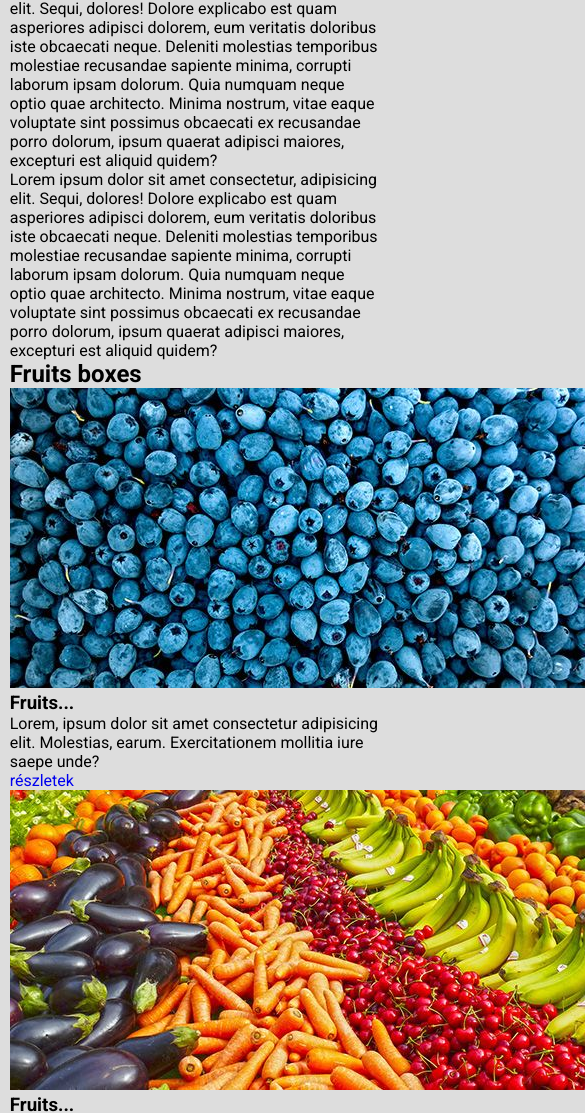
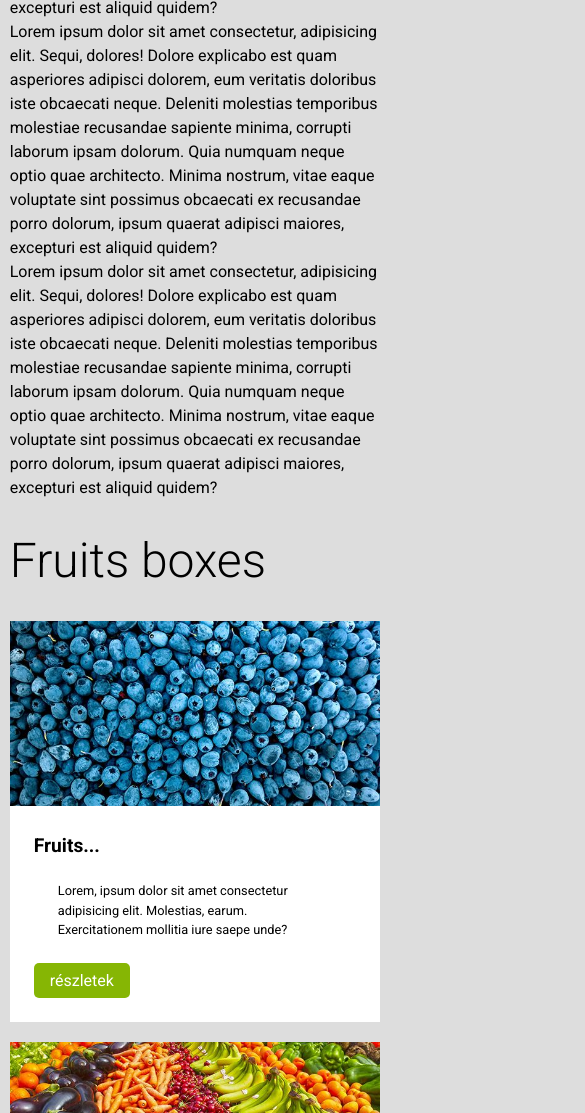
Before and after one commit to KisNorbi1985/20221112Fruit, a plain HTML site: page index.html in a window 390 px wide. Shown: the part 887-2000 px from the top of the page, 585 px wide, since content can reach past the window. Drawn offline with Linux system fonts and the light colour scheme.

Commit message:
mobile finish

```diff
--- a/css/style.css
+++ b/css/style.css
@@ -1,9 +1,8 @@
-@import url('https://fonts.googleapis.com/css2?family=Roboto:wght@400;700&display=swap');
+@import url('https://fonts.googleapis.com/css2?family=Roboto:wght@100;300;400;700&display=swap');
 *{
     box-sizing: border-box;
     padding: 0;
     margin: 0;
-    text-decoration: none;
     list-style:none;
 }
 html{
@@ -66,3 +65,57 @@ body{
 input[type="checkbox"]:checked ~.navigation li:not(:first-child){
     display: block;
 }
+#main{
+    margin-top: 2rem;
+}
+#main h1{
+    font-weight: 100;
+    font-size: 5rem;
+    margin-bottom: 2rem;
+}
+#main>img{
+    border-radius: 50%;
+    width: 50%;
+    margin: 0 auto;
+    display: block;
+    margin-bottom: 2rem;
+}
+#main>p{
+    line-height: 1.5;
+}
+#main h2{
+    font-size: 3rem;
+    font-weight: 300;
+    padding: 2rem 0;
+}
+#main #boxes{
+    display: grid;
+    grid-template-columns: 1fr;
+    grid-template-rows: auto;
+    gap: 20px 10px;
+}
+.box{
+    background-color: white;
+}
+.box img{
+    max-width: 100%;
+}
+.box .box-content{
+    padding: 1.5rem;
+}
+.box .box-content>h3{
+    font-size: 1.2rem;
+}
+.box .box-content>p{
+    padding: 1.5rem;
+    font-size: .8rem;
+    line-height: 1.5;
+}
+.box .box-content>a{
+    background: #86b604;
+    text-decoration: none;
+    color: white;
+    border-radius: 5px;
+    padding: .5rem 1rem;
+    display: inline-block;
+}
```
